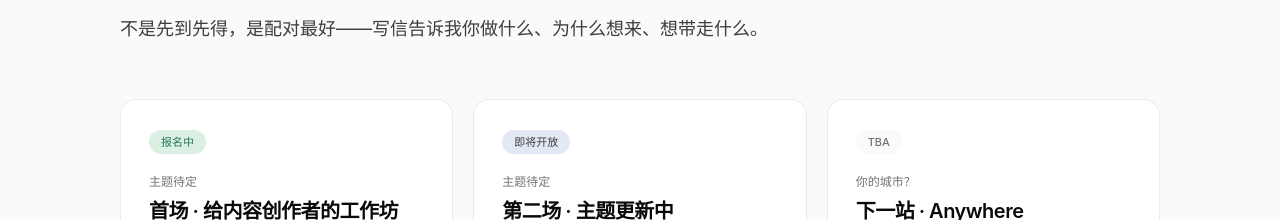
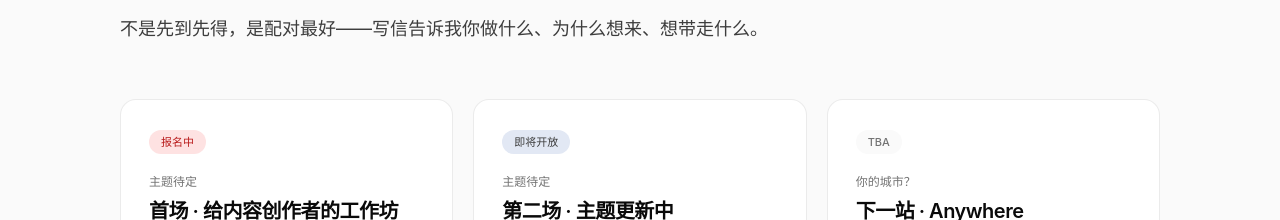
Before and after one commit to yutingliu1996/clairesparlor, a Next.js app: page /workshop in a window 1280 px wide. Shown: the part 1203-1423 px from the top of the page. Built offline with nearby package versions, Linux system fonts and the light colour scheme.

Commit message:
feat(theme): 全站绿色统一换大红 (mint + tailwind accent)

```diff
--- a/components/main-theme.tsx
+++ b/components/main-theme.tsx
@@ -23,14 +23,15 @@ type Theme = {
 };
 
 const THEMES: Record<Halo, Theme> = {
+  // 2026-05-24 Claire: brand mint 从绿全换大红
   mint: {
-    text: '#1F7A57',
-    stroke: 'rgba(155,220,185,0.92)',
-    strokeMid: 'rgba(135,215,170,1)',
-    textDark: '#7FE0AC',
-    strokeDark: 'rgba(110,210,170,0.55)',
-    pill: '#DCEFE3',
-    dot: '#3DA67A',
+    text: '#C72F2F',
+    stroke: 'rgba(255,200,195,0.95)',
+    strokeMid: 'rgba(255,140,130,1)',
+    textDark: '#FFB4A8',
+    strokeDark: 'rgba(255,110,100,0.55)',
+    pill: '#FEE2E2',
+    dot: '#EF3D3D',
   },
   // 2026-05-24 Claire: workshop / manifesto 从绿换成《老友记》紫
   // 符合双原则：底色仍极简白，紫色只在焦点处（标题/active pill/光晕）跳脱出来
--- a/components/page-header.tsx
+++ b/components/page-header.tsx
@@ -19,7 +19,7 @@ const HALO_RGB: Record<Halo, string> = {
   sky: '170, 220, 250',   // baby blue — Studio（2026-05-24 Claire：之前太暗换婴儿蓝）
   sage: '185, 165, 245',  // 老友记紫 — Workshop / Manifesto
   cream: '252, 230, 130', // 嫩鹅黄 — Cooperate / IP（2026-05-24 Claire：butter 太 muted 换鹅黄）
-  mint: '125, 220, 175',  // fresh mint — accent / brand
+  mint: '255, 140, 130',  // 大红 — accent / brand (2026-05-24 Claire：去绿换红)
 };
 
 type Props = {
--- a/tailwind.config.ts
+++ b/tailwind.config.ts
@@ -23,9 +23,9 @@ const config: Config = {
         },
         hairline: 'rgba(0,0,0,0.08)',
         accent: {
-          DEFAULT: '#3DA67A',     // fresh sage-jade — clean, warm-leaning green
-          soft: '#DCEFE3',        // pale mint — used as marker highlight + pill bg
-          deep: '#1F7A57',        // deep forest — for high-contrast text
+          DEFAULT: '#EF3D3D',     // vibrant red — brand accent (2026-05-24 Claire 去绿换红)
+          soft: '#FEE2E2',        // light red tint — bg-accent-soft（首页 lede 高亮 etc）
+          deep: '#B91C1C',        // deep crimson — for high-contrast text
         },
         cream: '#F4EFE6',
         sage: '#E6EEE5',
```
